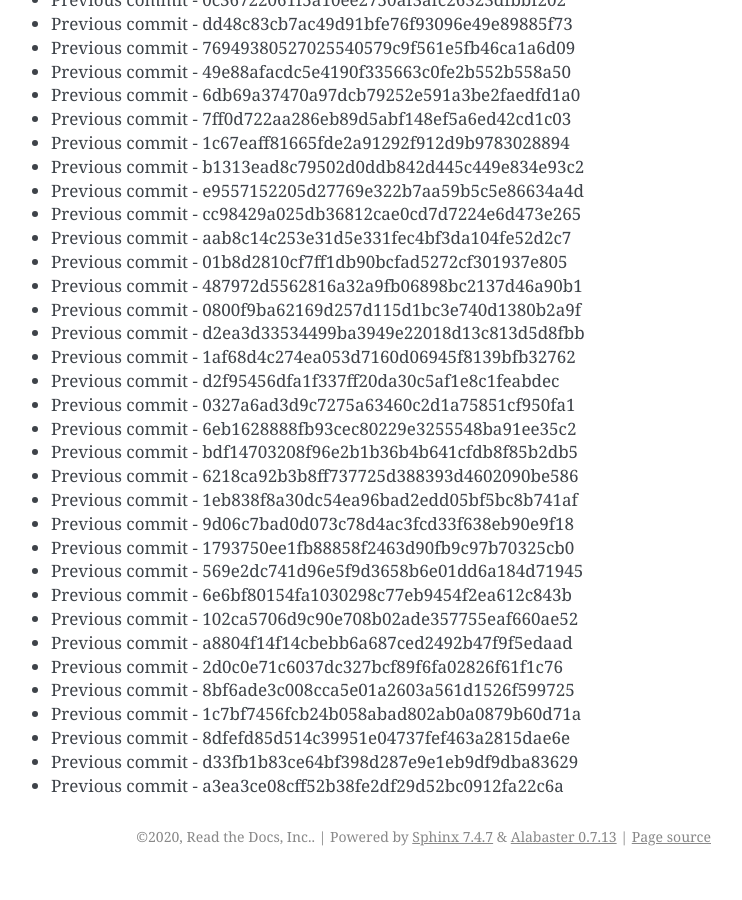
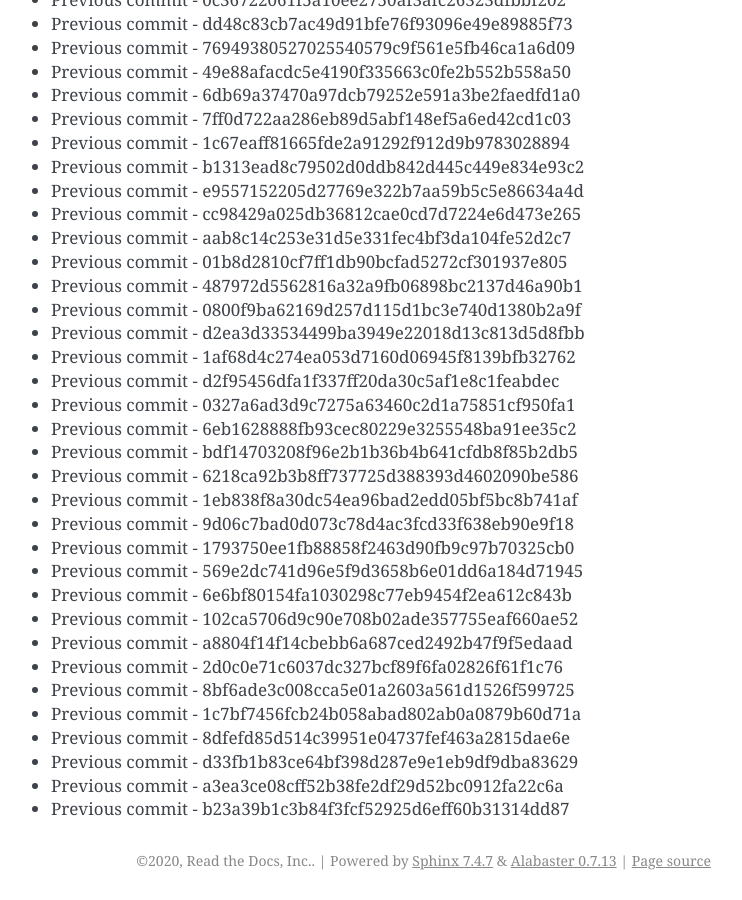
Before and after one commit to readthedocs/rtd-git-stresstest, a Sphinx documentation site: the page built from docs/updates.rst, in a window 1280 px wide and 900 px high, scrolled down 16385 px. Shown: the whole window, without its empty margins (399-1141 px from the left). Built offline with Sphinx 7.4.7, drawn with Linux system fonts in a browser that asks for light colours; before the commit the page ends 17261 px from its top, so only the background shows below that.

Commit message:
Generating commit from previous: b23a39b1c3b84f3fcf52925d6eff60b31314dd87

```diff
--- a/docs/updates.rst
+++ b/docs/updates.rst
@@ -720,3 +720,4 @@ It can be tested for any performance characteristics.
 * Previous commit - 8dfefd85d514c39951e04737fef463a2815dae6e
 * Previous commit - d33fb1b83ce64bf398d287e9e1eb9df9dba83629
 * Previous commit - a3ea3ce08cff52b38fe2df29d52bc0912fa22c6a
+* Previous commit - b23a39b1c3b84f3fcf52925d6eff60b31314dd87
```
